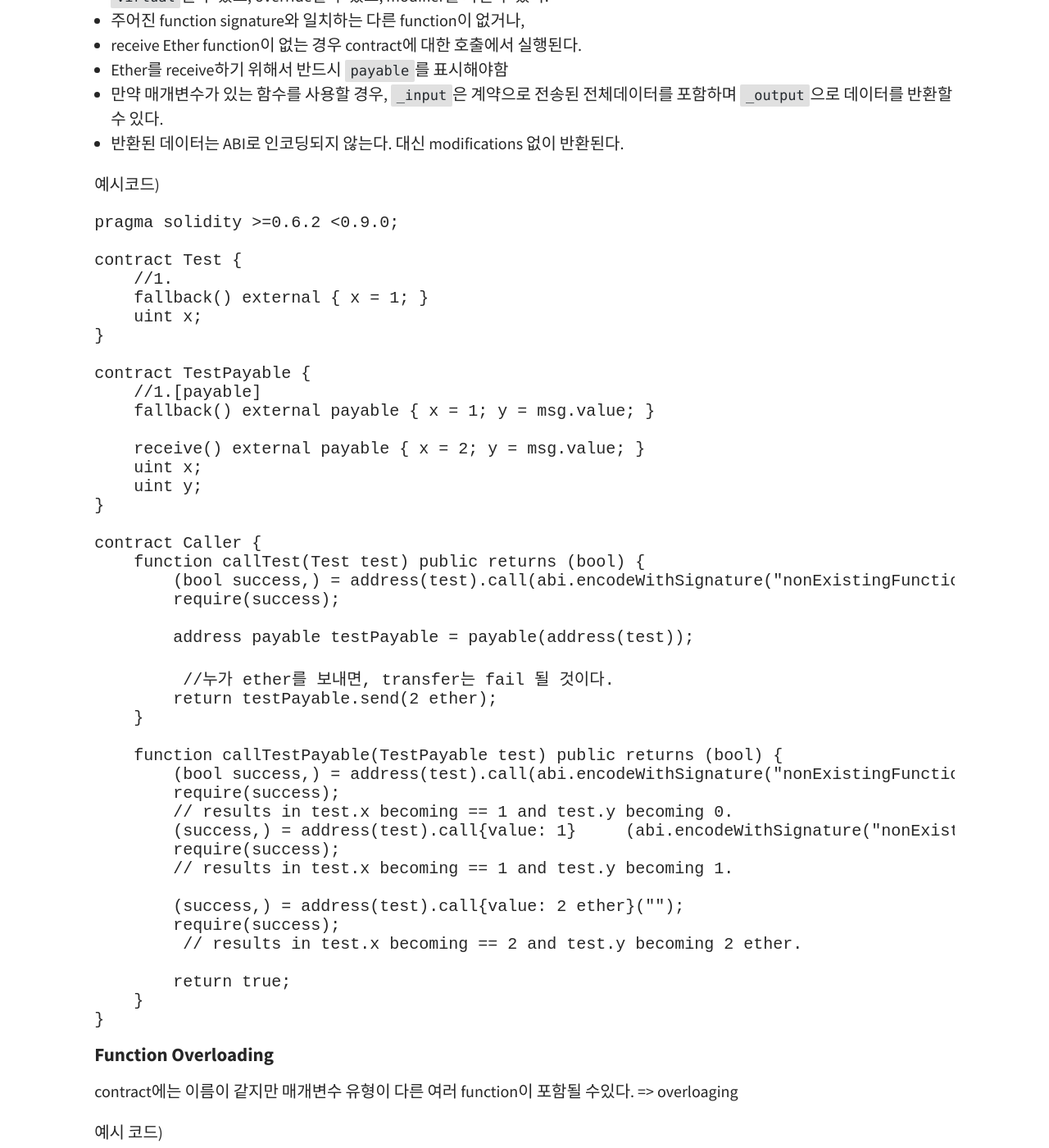
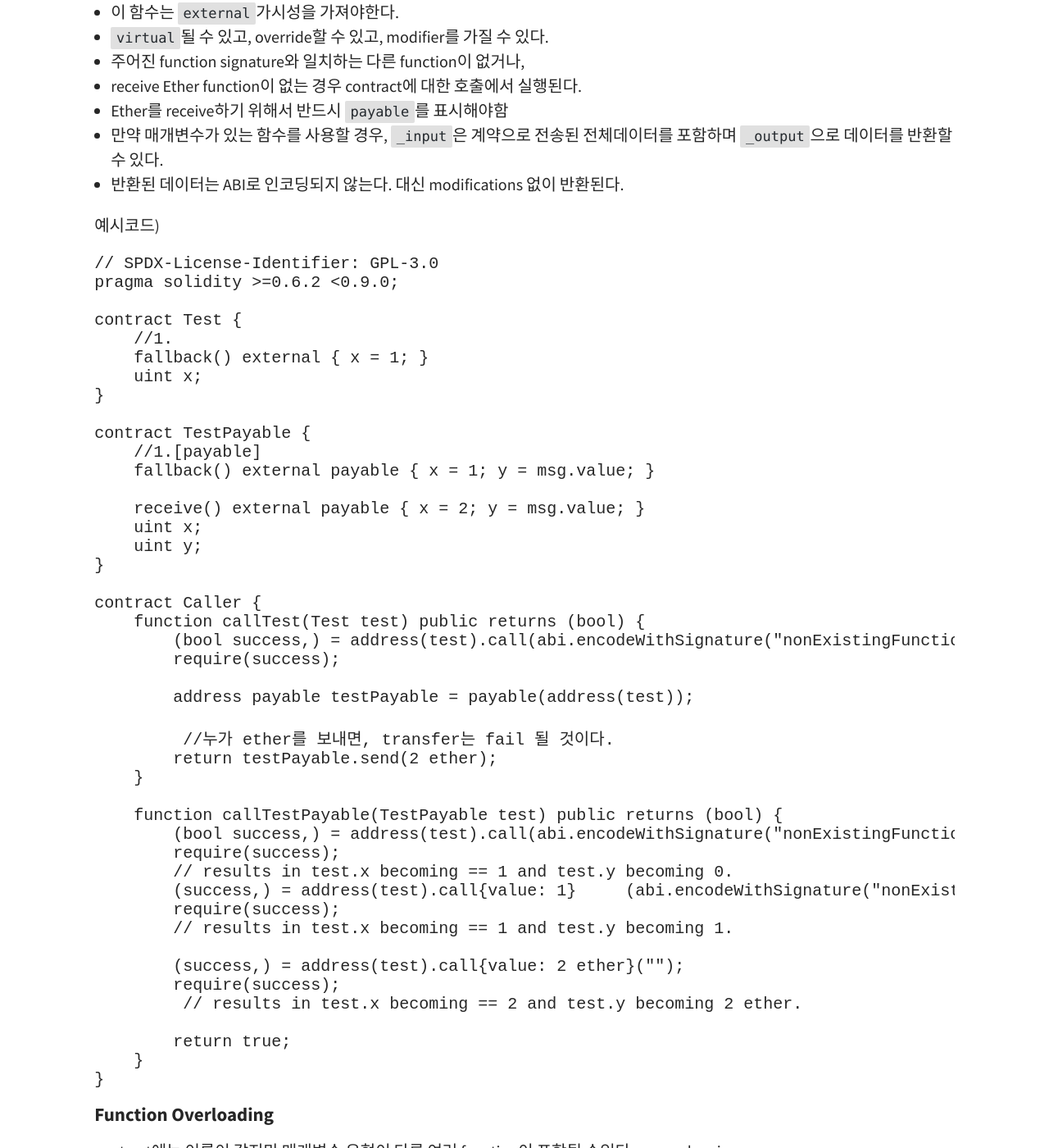
Before and after one commit to kimjihyeon99/kimjihyeon99.github.io, a Jekyll site: the page built from _posts/2021-05-24-Contracts.md, in a window 1280 px wide and 1400 px high, scrolled down 11662 px. Shown: the whole window at 82% size. Built offline with Jekyll 4.4.1, drawn with Linux system fonts in a browser that asks for light colours; some of the changed text lies outside the part shown.

Commit message:
Update 2021-05-24-Contracts.md

`````diff
--- a/_posts/2021-05-24-Contracts.md
+++ b/_posts/2021-05-24-Contracts.md
@@ -26,6 +26,7 @@ tags: [solidity, expressions, control]
 
 
 ````Solidity
+// SPDX-License-Identifier: GPL-3.0
 contract OwnedToken {
     //따로 TokenCreator 정의되어있음
     TokenCreator creator;
@@ -494,9 +495,12 @@ contract Sink {
 
 #### Fallback Function
 
-선언식 : `fallback () external [payable]`
+선언식 :
 
-         fallback (bytes calldata _input) external [payable] returns (bytes memory _output)
+`fallback () external [payable]`
+
+`fallback (bytes calldata _input) external [payable] returns (bytes memory _output)`
+
 
 - 이 함수는 `external`가시성을 가져야한다.
 - `virtual`될 수 있고, override할 수 있고, modifier를 가질 수 있다.
@@ -511,6 +515,7 @@ contract Sink {
 예시코드)
 
 ````Solidity
+// SPDX-License-Identifier: GPL-3.0
 pragma solidity >=0.6.2 <0.9.0;
 
 contract Test {
@@ -826,6 +831,7 @@ contract PriceFeed is Owned, Destructible, Named("GoldFeed") {
    `payable`은 예외적으로 다른 mutability로 변경될 수 없다.
 
 ````Solidity
+// SPDX-License-Identifier: GPL-3.0
 pragma solidity >=0.7.0 <0.9.0;
 
 contract Base
@@ -849,6 +855,7 @@ contract Inherited is Middle
 예시코드)
 
 ````Solidity
+// SPDX-License-Identifier: GPL-3.0
 contract Base1
 {
     function foo() virtual public {}
@@ -874,6 +881,7 @@ contract Inherited is Base1, Base2
 예시 코드)
 
 ````Solidity
+// SPDX-License-Identifier: GPL-3.0
 contract A { function f() public pure{} }
 contract B is A {}
 contract C is A {}
@@ -890,6 +898,7 @@ public state variable가 external함수를 override 할 수 있다. (단, 자기
 예시 코드)
 
 ````Solidity
+// SPDX-License-Identifier: GPL-3.0
 contract A
 {
     function f() external view virtual returns(uint) { return 5; }
@@ -913,6 +922,7 @@ Function modifier는 서로 override할 수 있다.
 예시코드)
 
 ````Solidity
+// SPDX-License-Identifier: GPL-3.0
 pragma solidity >=0.6.0 <0.9.0;
 
 contract Base
@@ -929,6 +939,7 @@ contract Inherited is Base
 다중의 상속의 경우도, 지정자를 명시해주어야함
 
 ````Solidity
+// SPDX-License-Identifier: GPL-3.0
 contract Base1
 {
     modifier foo() virtual {_;}
@@ -960,6 +971,7 @@ contract Inherited is Base1, Base2
 예시코드)
 
 ````Solidity
+// SPDX-License-Identifier: GPL-3.0
 pragma solidity >=0.7.0 <0.9.0;
 
 abstract contract A {
@@ -991,6 +1003,7 @@ derived된 contract의 `생성자`를 통해서만 할당되기 때문에 `abstr
 예시코드)
 
 ````Solidity
+// SPDX-License-Identifier: GPL-3.0
 pragma solidity >=0.7.0 <0.9.0;
 
 contract Base {
@@ -1040,6 +1053,7 @@ contract Derived2 is Base {
 다음 코드는 "Linearization of inheritance graph impossible" error 발생한다.
 
 ````Solidity
+// SPDX-License-Identifier: GPL-3.0
 pragma solidity >=0.4.0 <0.9.0;
 
 contract X {}
@@ -1059,6 +1073,7 @@ C가 X에게 A를 override하도록 요청하기 때문이다.
 예시코드)
 
 ````Solidity
+// SPDX-License-Identifier: GPL-3.0
 //  1 - Base2
 //  2 - Base1
 //  3 - Derived2
@@ -1123,6 +1138,7 @@ abstract contract와 비슷하지만, 어떤 기능을 구현할 수는 없다.
 인터페이스는 기본적으로 contract ABI가 나타낼 수 있는 것으로 제한, ABI와 인터페이스 간의 변환은 정보 손실 없이 가능해야 한다.
 
 ````Solidity
+// SPDX-License-Identifier: GPL-3.0
 interface Token {
     enum TokenType { Fungible, NonFungible }
     struct Coin { string obverse; string reverse; }
@@ -1138,6 +1154,7 @@ interface Token {
 - interface는 다른 interface를 상속할 수 있다.
 
 ````Solidity
+// SPDX-License-Identifier: GPL-3.0
 interface ParentA {
     function test() external returns (uint256);
 }
`````
